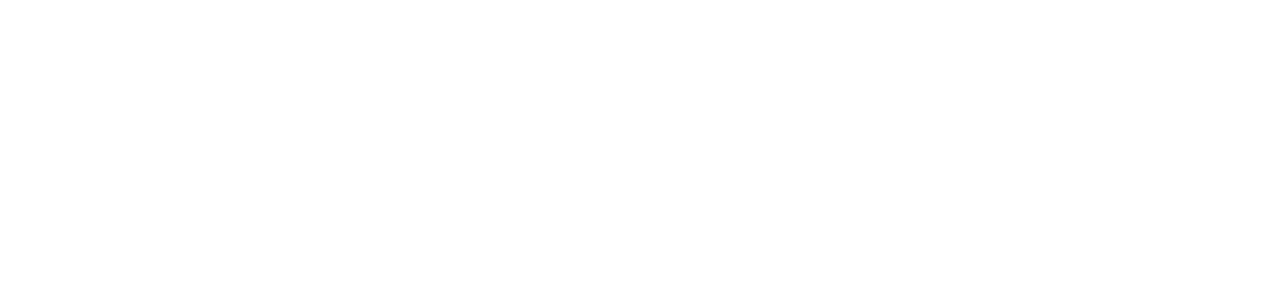
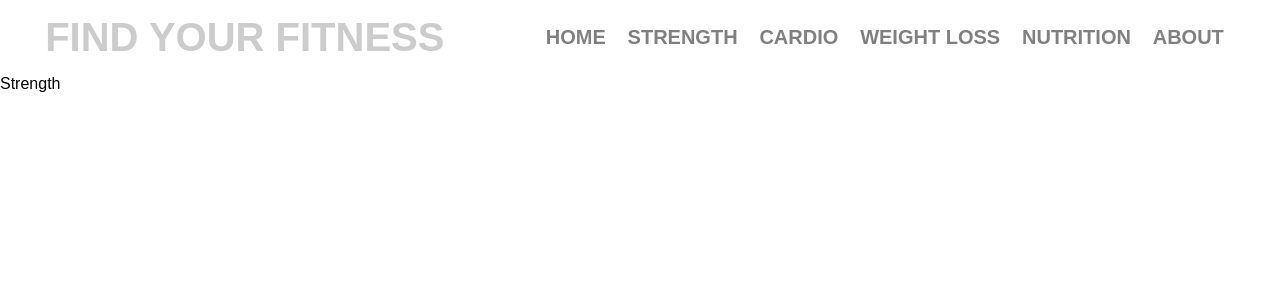
Before and after one commit to alexg622/FindYourFitness, a React (Create React App) app: page /strength in a window 1280 px wide. Shown: the top 300 px of the page. Built offline with nearby package versions, Linux system fonts and the light colour scheme.

Commit message:
Finish Home page

```diff
--- a/package.json
+++ b/package.json
@@ -8,6 +8,7 @@
     "react-redux": "^5.0.7",
     "react-router-dom": "^4.3.1",
     "react-scripts": "1.1.5",
+    "really-smooth-scroll": "^2.1.1",
     "redux": "^4.0.0",
     "redux-thunk": "^2.3.0"
   },
--- a/src/App.js
+++ b/src/App.js
@@ -3,6 +3,7 @@ import { BrowserRouter as Router, Route} from 'react-router-dom'
 import store from './store'
 import Navbar from './components/Navbar'
 import Home from './components/Home'
+import Strength from './components/Strength'
 import { Provider } from 'react-redux'
 import './styles/App.css';
 
@@ -12,6 +13,7 @@ class App extends Component {
       <Provider store={ store }>
         <Router>
           <div className="App">
+            <Route exact path="/strength" component={ Strength }/>
             <Route exact path="/" component={ Home }/>
           </div>
         </Router>
--- a/src/components/Home.jsx
+++ b/src/components/Home.jsx
@@ -1,19 +1,36 @@
 import React from 'react'
+import { Link } from 'react-router-dom'
 import '../styles/Home.css'
+
 class Home extends React.Component {
+  constructor(){
+    super()
+    this.scrollToAbout = this.scrollToAbout.bind(this)
+  }
+
+  componentDidMount(){
+
+  }
+
+  scrollToAbout(){
+    let finalImage = document.querySelector('.home-final-image')
+    let about = document.querySelector('.home-about-container')
+    window.scrollTo({top: ((about.scrollHeight) + about.scrollHeight/2), behavior: 'smooth'})
+  }
 
   render(){
     return(
       <div className="home-container">
         <div className="home-splash-container">
           <div className="home-navbar">
-            <div className="home-title">FIND YOUR FITNESS</div>
+            <Link to="/"><div className="home-title">FIND YOUR FITNESS</div></Link>
             <div className="home-categories">
-              <div className="home-category">HOME</div>
-              <div className="home-category">STRENGTH</div>
+              <Link to="/"><div className="home-category">HOME</div></Link>
+              <Link to="/strength"><div className="home-category">STRENGTH</div></Link>
               <div className="home-category">CARDIO</div>
               <div className="home-category">WEIGHT LOSS</div>
-              <div className="home-category">ABOUT</div>
+              <div className="home-category">NUTRITION</div>
+              <div onClick={this.scrollToAbout} className="home-category">ABOUT</div>
             </div>
           </div>
           <div className="home-words">
@@ -30,12 +47,21 @@ class Home extends React.Component {
            It doesn't have to take hours of your
            day for you to reach your goals. All it takes
            is a little work every day. The key to results
-           is consitency. Here you can find programs that
+           is consitency. Here you can find programs updated weekly that
            you can stay consistent with to build strength,
            lose weight, and improve your health through easy
            to follow workout routines that only take 5-10 minutes
-           of your time each day.
+           of your time each day. Working out a little each day
+           rather than a lot a few days per week will help
+           build habbits that will never be broken.
          </div>
+       </div>
+       <div className="home-final-image"></div>
+       <div className="home-last-words-container">
+         <div className="home-last-words">
+           "If you can make it through hell. Then you can live in heaven"
+         </div>
+         <div className="home-quote-author">— Alex Gonzalez</div>
        </div>
     </div>
     )
--- a/src/components/Navbar.jsx
+++ b/src/components/Navbar.jsx
@@ -1,15 +1,21 @@
 import React from 'react'
+import { Link } from 'react-router-dom'
 import '../styles/Navbar.css'
 
-class Navbar extends React.Component{
-
-  render(){
-    return(
-      <div className='nav-container'>
-        <div className='nav-title'>Find Your Fitness</div>
+const Navbar = () => {
+  return(
+    <div className="navbar-container">
+      <Link to="/"><div className="navbar-title">FIND YOUR FITNESS</div></Link>
+      <div className="navbar-categories">
+        <Link to="/"><div className="navbar-category">HOME</div></Link>
+        <Link to="/strength"><div className="navbar-category">STRENGTH</div></Link>
+        <div className="navbar-category">CARDIO</div>
+        <div className="navbar-category">WEIGHT LOSS</div>
+        <div className="navbar-category">NUTRITION</div>
+        <Link to="/"><div className="navbar-category">ABOUT</div></Link>
       </div>
-    )
-  }
+    </div>
+  )
 }
 
 export default Navbar
--- /dev/null
+++ b/src/components/Strength.jsx
@@ -0,0 +1,16 @@
+import React from 'react'
+import Navbar from './Navbar'
+
+class Strength extends React.Component{
+
+  render(){
+    return(
+      <div className="strength-container">
+        <Navbar />
+        Strength
+      </div>
+    )
+  }
+}
+
+export default Strength
--- a/src/styles/Home.css
+++ b/src/styles/Home.css
@@ -9,6 +9,7 @@
   align-items: center;
 
   background-image: url("http://oceanbluefitness.com/wp-content/uploads/2016/02/kettle-bell-image.jpg");
+  background-attachment: fixed;
   height: 100vh;
   width: 100%;
   background-size: cover;
@@ -32,10 +33,14 @@
   font-weight: bold
 }
 
+.home-title:hover {
+  cursor: pointer;
+}
+
 .home-categories {
   display: flex;
   justify-content: space-around;
-  width: 600px;
+  width: 700px;
   color: white;
   font-weight: bold;
   text-rendering: optimizeLegibility;
@@ -72,11 +77,11 @@
   margin-top: 100px;
   width: 80%;
   align-self: center;
-  margin-bottom: 50px;
+  margin-bottom: 100px;
 }
 
 .home-about-title {
-  font-size: 50px;
+  font-size: 80px;
   color: black;
   font-weight: bold;
   align-self: center;
@@ -88,3 +93,35 @@
   width: 600px;
   line-height: 50px;
 }
+
+.home-final-image {
+  background-image: url("http://www.primatefit.com/uploads/9/7/5/9/9759591/9980836_orig.jpg");
+  height: 1000px;
+  width: 100%;
+  background-size: cover;
+  background-repeat: no-repeat;
+  background-position: 50% 50%;
+  object-fit: fill;
+}
+
+.home-last-words-container {
+  margin-top: 100px;
+  margin-bottom: 100px;
+  height: 550px;
+  margin-left: 50px;
+  display: flex;
+  justify-content: space-around;
+  flex-direction: column;
+}
+
+.home-last-words {
+  font-size: 80px;
+  align-self: flex-start;
+  font-weight: bold;
+  line-height: 80px;
+  width: 625px;
+}
+
+.home-quote-author {
+  font-size: 25px;
+}
--- a/src/styles/Navbar.css
+++ b/src/styles/Navbar.css
@@ -1,13 +1,44 @@
-.nav-container {
-  display: flex;
-  justify-content: center;
-  align-items: center;
-  height: 100px;
-  width: 100%;
-  background: black;
+a {
+  text-decoration: none;
+  border: none;
+  background: none;
+  color: inherit;
 }
 
-.nav-title {
-  color: white;
-  font-size: 30px;
+.navbar-container {
+height: 75px;
+width: 100%;
+display: flex;
+justify-content: space-around;
+align-items: center;
 }
+
+.navbar-title {
+font-size: 40px;
+color: #ccc;
+text-rendering: optimizeLegibility;
+font-weight: bold
+}
+
+.navbar-title:hover {
+cursor: pointer;
+}
+
+.navbar-categories {
+display: flex;
+justify-content: space-around;
+width: 700px;
+color: gray;
+font-weight: bold;
+text-rendering: optimizeLegibility;
+font-size: 20px;
+}
+
+.navbar-category {
+transition: color 0.5s;
+}
+
+.navbar-category:hover {
+cursor: pointer;
+color: #ccc;
+}
```
Also changed, not shown: 1 other file (tests, documents, lock files or other folders).
